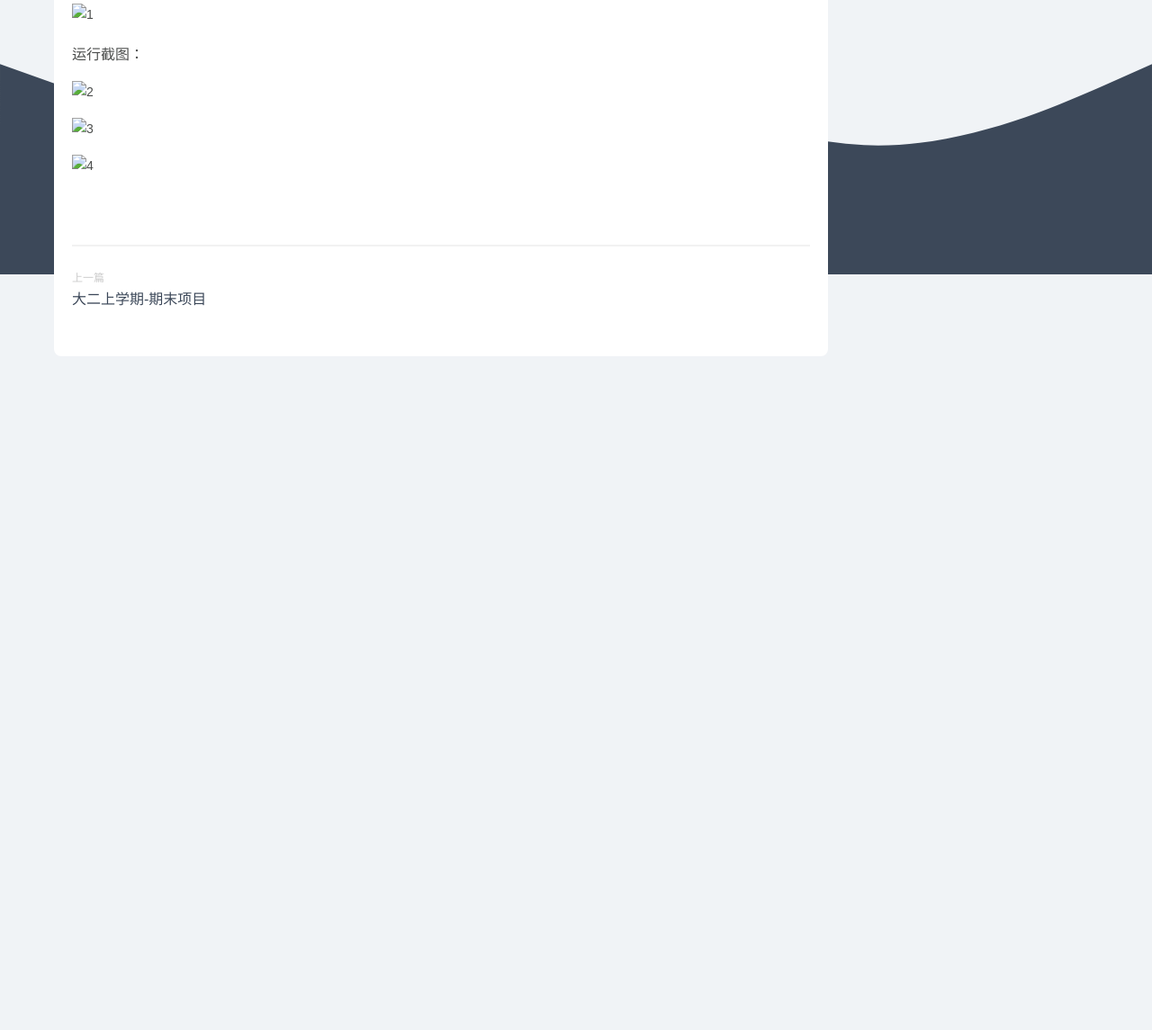
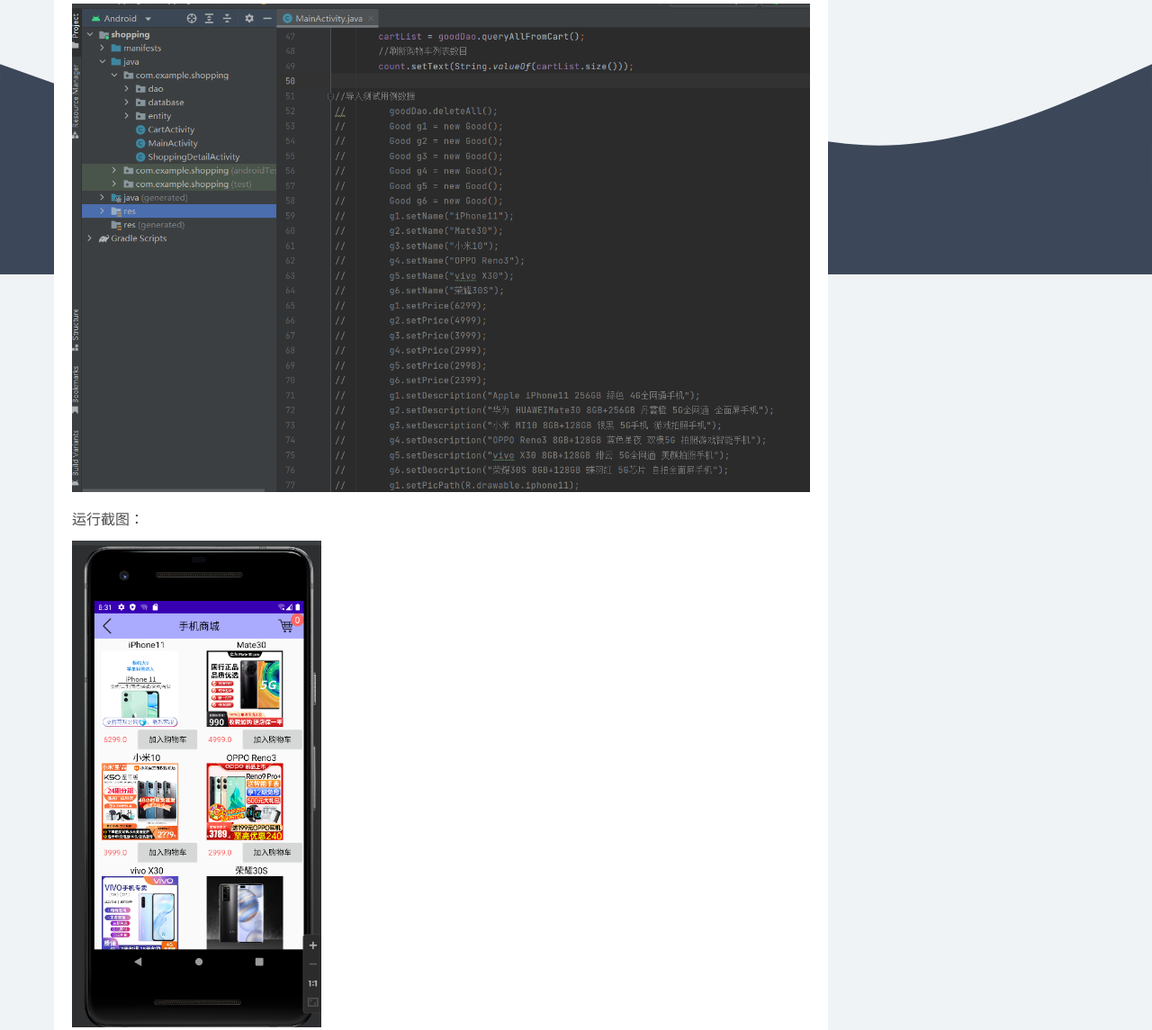
Before and after one commit to z-guil/MyBlog, a plain HTML site: page 2023/03/28/MobileMall/index.html in a window 1280 px wide. Shown: the part 495-1640 px from the top of the page at 90% size. Before the commit the page ends 1041 px from the top, so only its background shows below. Drawn offline with nearby package versions, Linux system fonts and the light colour scheme.

Commit message:
Site updated: 2023-04-02 10:12:31

```diff
--- a/2023/03/28/MobileMall/index.html
+++ b/2023/03/28/MobileMall/index.html
@@ -202,10 +202,15 @@
 <span id="more"></span>
 
 <h3 id="注意："><a href="#注意：" class="headerlink" title="注意："></a>注意：</h3><p>第一次运行项目前要向数据库插入数据，具体是把MainActivity中的注释部分解开，然后再运行，运行后即可删除，不删除的话每次运行都会插入新的数据</p>
-<p><img src="AndroidImg%5C1.jpg" alt="1"></p>
-<h3 id="运行截图："><a href="#运行截图：" class="headerlink" title="运行截图："></a>运行截图：</h3><p><img src="AndroidImg%5C2.png" alt="2"></p>
-<p><img src="AndroidImg%5C3.png" alt="3"></p>
-<p><img src="AndroidImg%5C4.png" alt="4"></p>
+<img src="img/1.jpg" style="zoom:65%;" />
+
+
+
+<h3 id="运行截图："><a href="#运行截图：" class="headerlink" title="运行截图："></a>运行截图：</h3><img src="img/2.png" style="zoom:65%;" />
+
+<img src="img/3.png" style="zoom:65%;" />
+
+<img src="img/4.png" style="zoom:65%;" />
 
         </div>
 
```
Also changed, not shown: 2023/03/28/MobileMall/img/1.jpg (renamed from 2023/03/28/MobileMall/AndroidImg/1.jpg), 2023/03/28/MobileMall/img/2.png (renamed from 2023/03/28/MobileMall/AndroidImg/2.png), 2023/03/28/MobileMall/img/3.png (renamed from 2023/03/28/MobileMall/AndroidImg/3.png), 2023/03/28/MobileMall/img/4.png (renamed from 2023/03/28/MobileMall/AndroidImg/4.png).
